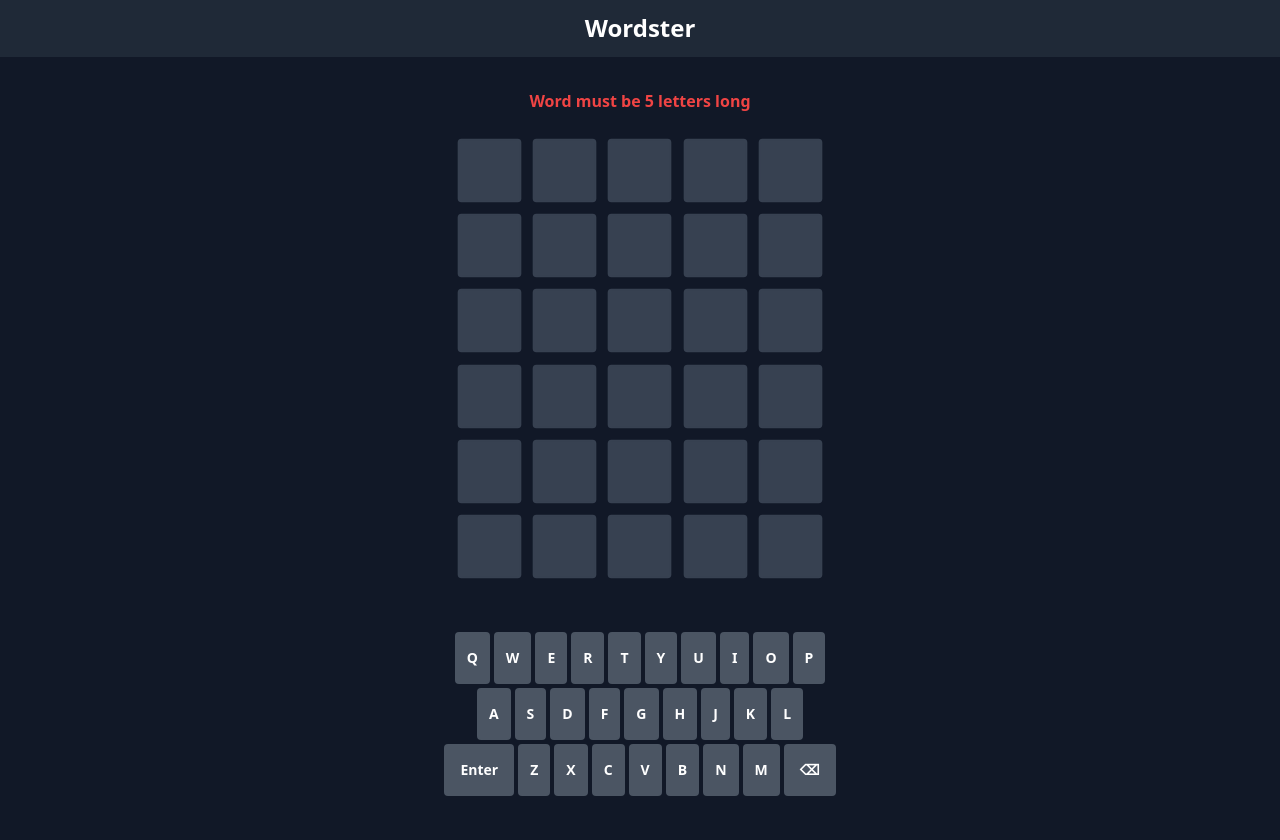
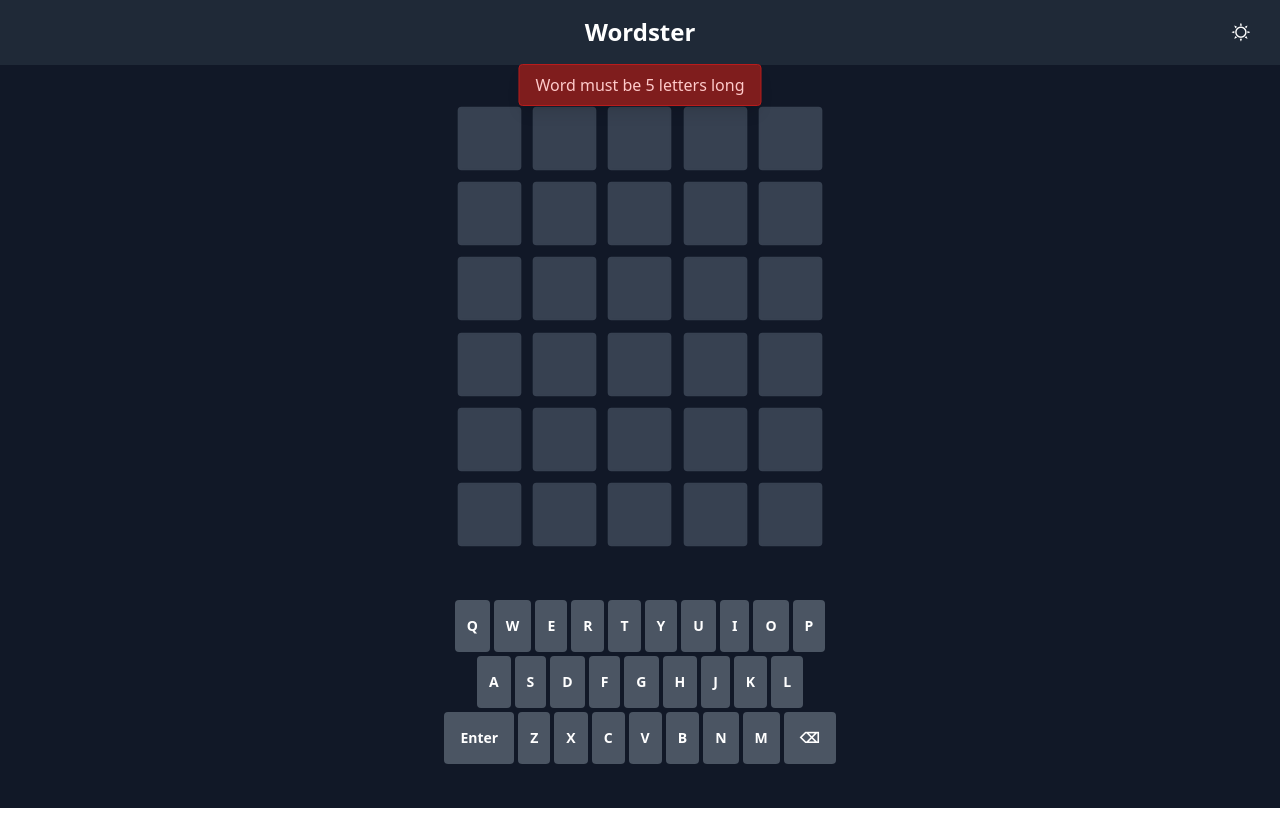
Before and after one commit to vishmaycode/wordgame, a React (Vite) app: page / in a window 1280 px wide. Both pictures are taken after a click on the button "Enter". After the commit the page ends 808 px from the top, so only its background shows below. Built offline with nearby package versions, Linux system fonts and the light colour scheme; what an-array-of-english-words would draw is missing.

Commit message:
update ui

```diff
--- a/index.html
+++ b/index.html
@@ -1,5 +1,5 @@
 <!doctype html>
-<html lang="en">
+<html lang="en" class="dark">
   <head>
     <meta charset="UTF-8" />
     <meta name="viewport" content="width=device-width, initial-scale=1.0" />
--- a/src/App.tsx
+++ b/src/App.tsx
@@ -1,6 +1,7 @@
 import { useState, useEffect, useCallback } from 'react';
 import { Grid } from './components/Grid';
 import { Keyboard } from './components/Keyboard';
+import { useTheme } from './hooks/useTheme';
 import { checkGuess, getWordOfTheDay, isValidWord } from './utils';
 import { GameState, KeyboardKey } from './types';
 import WORD_LIST from './wordlist';
@@ -41,6 +42,7 @@ function App() {
     };
   });
 
+  const { theme, toggleTheme } = useTheme();
   const [keyStates, setKeyStates] = useState<Record<string, KeyboardKey['status']>>({});
 
   // Save game state to localStorage whenever it changes
@@ -122,28 +124,37 @@ function App() {
   }, [handleKeyPress]);
 
   return (
-    <div className="min-h-screen bg-gray-900">
-      <header className="border-b border-gray-800 bg-gray-800">
-        <div className="max-w-4xl mx-auto px-4 py-3">
-          <h1 className="text-2xl font-bold text-white text-center">Wordster</h1>
+    <div className="min-h-screen bg-white text-black dark:bg-gray-900 dark:text-white transition-colors duration-300">
+      <header className="border-b border-gray-200 bg-gray-100 dark:border-gray-800 dark:bg-gray-800 transition-colors duration-300 p-4">
+        <div className="flex justify-between items-center relative">
+          <h1 className="text-2xl font-bold text-center w-full">Wordster</h1>
+          <button
+            onClick={toggleTheme}
+            className="absolute right-4 text-black dark:text-white hover:text-gray-400 dark:hover:text-gray-600 transition scale-150"
+            aria-label="Toggle theme"
+          >
+            {theme === 'dark' ? '🌣' : '☾'}
+          </button>
         </div>
       </header>
 
       <main className="max-w-4xl mx-auto px-4 py-8">
         {gameState.gameOver && (
-          <div className="text-center mb-8 bg-gray-800 rounded-lg p-4 shadow-lg">
-            <p className="text-xl font-bold text-white">
+          <div className="text-center mb-8 bg-gray-100 dark:bg-gray-800 rounded-lg p-4 shadow-lg transition-colors duration-300">
+            <p className="text-xl font-bold">
               {gameState.won ? 'Congratulations!' : 'Better luck next time!'}
             </p>
-            <p className="text-gray-400 mt-2">
+            <p className="text-gray-600 dark:text-gray-400 mt-2">
               The word was: <span className="font-mono font-bold">{gameState.targetWord.toUpperCase()}</span>
             </p>
           </div>
         )}
 
         {gameState.error && (
-          <div className="text-center mb-4">
-            <p className="text-red-500 font-semibold">{gameState.error}</p>
+          <div className="fixed top-4 left-1/2 transform -translate-x-1/2 z-50">
+            <div className="bg-red-100 text-red-800 dark:bg-red-900 dark:text-red-200 px-4 py-2 mt-12 rounded shadow-lg border border-red-300 dark:border-red-700 transition-all duration-300">
+              {gameState.error}
+            </div>
           </div>
         )}
 
--- a/src/components/Grid.tsx
+++ b/src/components/Grid.tsx
@@ -21,12 +21,9 @@ export function Grid({ guesses, currentGuess, targetWord }: GridProps) {
               const lowerGuess = guess.toLowerCase();
               const lowerTarget = targetWord.toLowerCase();
 
-              // First pass: mark correct letters
               if (lowerGuess[j] === lowerTarget[j]) {
                 status = 'correct';
-              }
-              // Second pass: mark present letters (only if they haven't been marked as correct elsewhere)
-              else if (lowerTarget.includes(lowerGuess[j])) {
+              } else if (lowerTarget.includes(lowerGuess[j])) {
                 const letterCount = lowerTarget.split(lowerGuess[j]).length - 1;
                 const correctPositions = lowerGuess.split('').filter((l: string, idx: number) =>
                   l === lowerGuess[j] && lowerTarget[idx] === l
@@ -47,24 +44,23 @@ export function Grid({ guesses, currentGuess, targetWord }: GridProps) {
               }
             }
 
+            // Define style classes for light and dark themes
+            const baseClass = `
+              w-full aspect-square flex items-center justify-center
+              text-2xl font-bold border-2 rounded
+              transform transition-all duration-300
+              ${letter ? 'scale-100' : 'scale-95'}
+            `;
+
+            const statusClass = {
+              empty: 'bg-gray-200 border-gray-300 text-black dark:bg-gray-700 dark:border-gray-700 dark:text-white',
+              correct: 'bg-green-500 border-green-600 text-white shadow-lg scale-105 dark:bg-green-600 dark:border-green-700',
+              present: 'bg-yellow-500 border-yellow-600 text-white shadow-md scale-105 dark:bg-yellow-600 dark:border-yellow-700',
+              absent: 'bg-gray-400 border-gray-500 text-white dark:bg-gray-900 dark:border-gray-700',
+            }[status];
+
             return (
-              <div
-                key={j}
-                className={`
-                  w-full aspect-square flex items-center justify-center
-                  text-2xl font-bold border-2 rounded
-                  transform transition-all duration-300
-                  ${letter ? 'scale-100' : 'scale-95'}
-                  ${status === 'empty' ?
-                    'bg-gray-700 border-gray-700 text-white' :
-                    status === 'correct' ?
-                    'bg-green-600 border-green-700 text-white shadow-lg scale-105' :
-                    status === 'present' ?
-                    'bg-yellow-700 border-yellow-700 text-white shadow-md scale-105' :
-                    'bg-gray-900 border-gray-700 text-white'
-                  }
-                `}
-              >
+              <div key={j} className={`${baseClass} ${statusClass}`}>
                 {letter.toUpperCase()}
               </div>
             );
--- a/src/components/Keyboard.tsx
+++ b/src/components/Keyboard.tsx
@@ -20,24 +20,25 @@ export function Keyboard({ onKeyPress, keyStates }: KeyboardProps) {
             const status = keyStates[key.toLowerCase()] || 'unused';
             const isSpecialKey = key === 'Enter' || key === '⌫';
 
+            const baseClass = `
+              ${isSpecialKey ? 'px-4' : 'px-3'}
+              py-4 rounded font-bold text-sm
+              transform transition-all duration-200
+              active:scale-95 hover:scale-105
+            `;
+
+            const statusClass = {
+              correct: 'bg-green-500 text-white shadow-lg dark:bg-green-600',
+              present: 'bg-yellow-500 text-white shadow-md dark:bg-yellow-600',
+              absent: 'bg-gray-400 text-black dark:bg-gray-800 dark:text-white',
+              unused: 'bg-gray-200 text-black hover:bg-gray-300 dark:bg-gray-600 dark:text-white hover:dark:bg-gray-500',
+            }[status];
+
             return (
               <button
                 key={key}
                 onClick={() => onKeyPress(key)}
-                className={`
-                  ${isSpecialKey ? 'px-4' : 'px-3'}
-                  py-4 rounded font-bold text-sm
-                  transform transition-all duration-200
-                  active:scale-95 hover:scale-105
-                  ${status === 'correct' ?
-                    'bg-green-600 text-white shadow-lg' :
-                    status === 'present' ?
-                    'bg-yellow-600 text-white shadow-md' :
-                    status === 'absent' ?
-                    'bg-gray-800 text-white' :
-                    'bg-gray-600 text-white hover:bg-gray-600'
-                  }
-                `}
+                className={`${baseClass} ${statusClass}`}
               >
                 {key}
               </button>
@@ -47,4 +48,5 @@ export function Keyboard({ onKeyPress, keyStates }: KeyboardProps) {
       ))}
     </div>
   );
+
 }
--- /dev/null
+++ b/src/hooks/useTheme.ts
@@ -0,0 +1,23 @@
+// src/hooks/useTheme.ts
+import { useEffect, useState } from 'react';
+import type { Theme } from '../types';
+
+export function useTheme() {
+    const [theme, setTheme] = useState<Theme>(() => {
+        const stored = localStorage.getItem('theme');
+        return (stored === 'light' || stored === 'dark') ? stored : 'dark';
+    });
+
+    useEffect(() => {
+        const root = window.document.documentElement;
+        root.classList.remove(theme === 'dark' ? 'light' : 'dark');
+        root.classList.add(theme);
+        localStorage.setItem('theme', theme);
+    }, [theme]);
+
+    const toggleTheme = () => {
+        setTheme(prev => (prev === 'dark' ? 'light' : 'dark'));
+    };
+
+    return { theme, toggleTheme };
+}
--- a/src/types.ts
+++ b/src/types.ts
@@ -13,4 +13,4 @@ export interface KeyboardKey {
   status: 'correct' | 'present' | 'absent' | 'unused';
 }
 
-export type Theme = 'dark';
+export type Theme = 'dark' | 'light';
--- a/tailwind.config.js
+++ b/tailwind.config.js
@@ -1,6 +1,7 @@
 /** @type {import('tailwindcss').Config} */
 export default {
   content: ['./index.html', './src/**/*.{js,ts,jsx,tsx}'],
+  darkMode: 'class',
   theme: {
     extend: {},
   },
```
